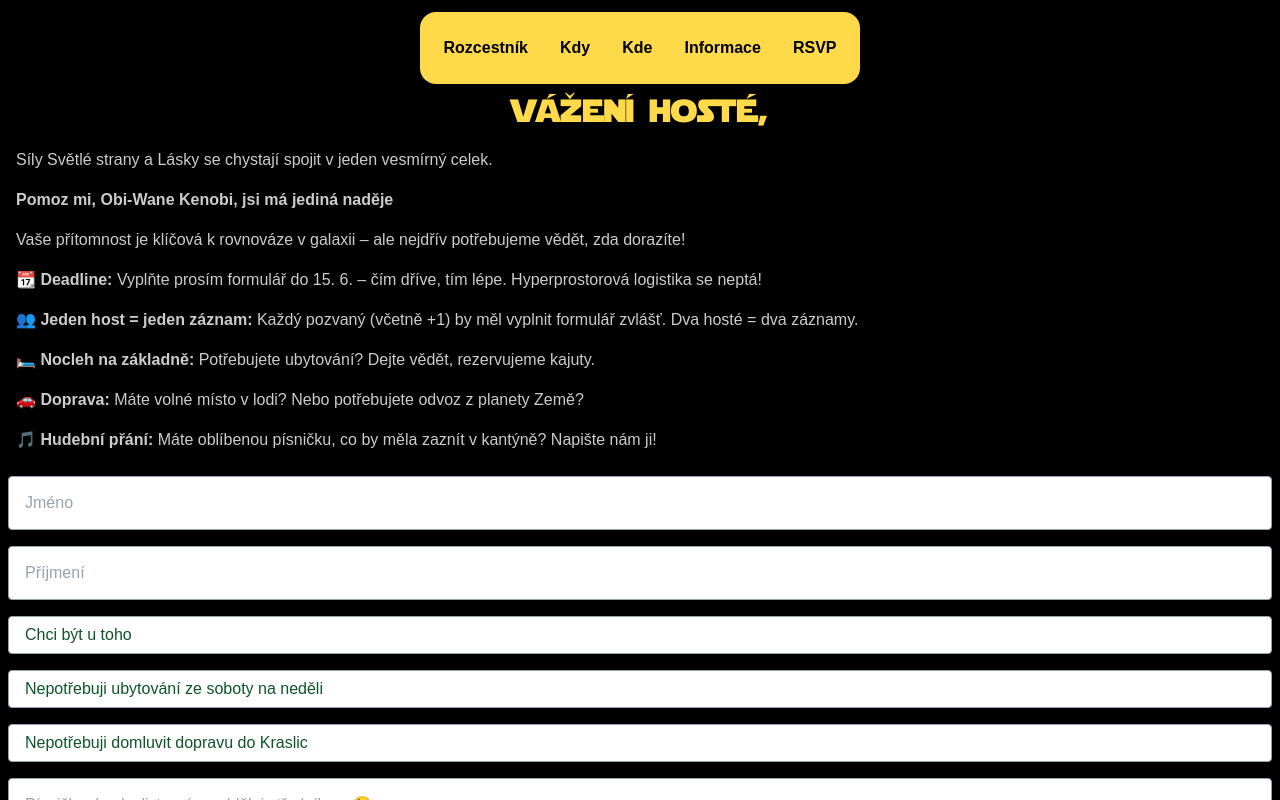
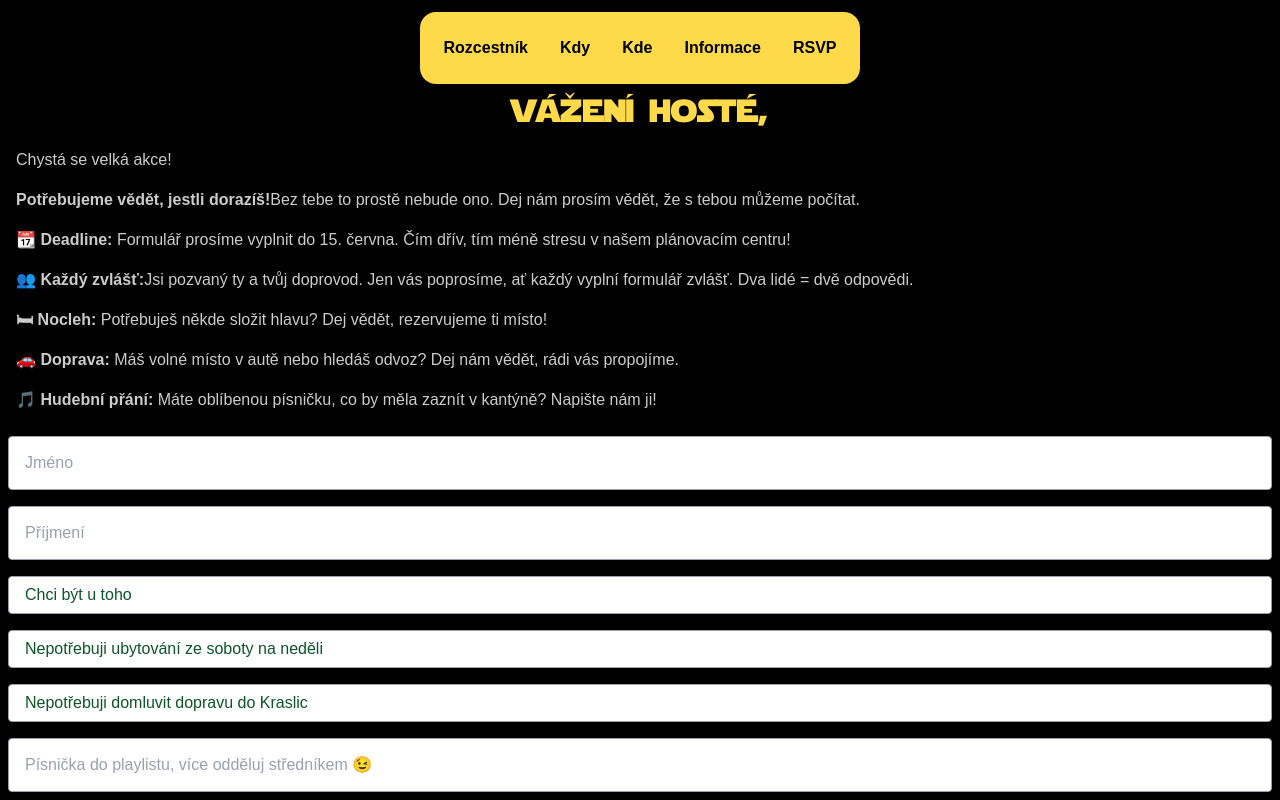
Before and after one commit to MCHCortana/lulytyna, a React (Vite) app: page /RSVP in a window 1280 px wide. Shown: the top 800 px of the page. Built offline with nearby package versions, Linux system fonts and the light colour scheme; a web font is replaced by a local one.

Commit message:
fixed select

```diff
--- a/src/components/RSVPForm/RSVPForm.jsx
+++ b/src/components/RSVPForm/RSVPForm.jsx
@@ -59,7 +59,7 @@ export const RSVPForm = ({setAnswers, isSubmitting}) => {
                                 {value: "yes", text: "Chci být u toho"},
                                 {value: "no", text: "Děkuji za pozvání, ale nedorazím"}
                             ]}
-                            value="yes"/>
+                            value={confirmAtd}/>
 
                 <SelectForm setSelect={setSleeping}
                             options={[
--- a/src/pages/RSVP/RSVP.jsx
+++ b/src/pages/RSVP/RSVP.jsx
@@ -1,7 +1,7 @@
 import {Header} from "../../components/Header/Header.jsx";
 import {RSVPForm} from "../../components/RSVPForm/RSVPForm.jsx";
 import "./rsvp.css"
-import {useEffect, useState} from "react";
+import {useState} from "react";
 import {FormSubmitted} from "../../components/FormSubmitted/FormSubmitted.jsx";
 
 export const RSVP = () => {
@@ -16,21 +16,23 @@ export const RSVP = () => {
             <section className="rsvp">
 
                 <h2>vážení hosté,</h2>
-                <p>Síly Světlé strany a Lásky se chystají spojit v jeden vesmírný celek.</p>
-                <p><strong>Pomoz mi, Obi-Wane Kenobi, jsi má jediná naděje</strong></p>
-                <p> Vaše přítomnost je klíčová k rovnováze v galaxii – ale nejdřív potřebujeme vědět, zda dorazíte!</p>
-                <p><strong>📆 Deadline:</strong> Vyplňte prosím formulář do 15. 6. – čím dříve, tím lépe. Hyperprostorová
-                    logistika se
-                    neptá!</p>
-                <p><strong>👥 Jeden host = jeden záznam:</strong> Každý pozvaný (včetně +1) by měl vyplnit formulář
-                    zvlášť. Dva hosté =
-                    dva záznamy.</p>
-                <p><strong>🛏️ Nocleh na základně:</strong> Potřebujete ubytování? Dejte vědět, rezervujeme kajuty.</p>
-                <p><strong>🚗 Doprava: </strong>Máte volné místo v lodi? Nebo potřebujete odvoz z planety Země?</p>
+                <p>Chystá se velká akce!</p>
+                <p><strong>Potřebujeme vědět, jestli dorazíš!</strong>
+                    Bez tebe to prostě nebude ono. Dej nám prosím vědět, že s tebou můžeme počítat.</p>
+                <p><strong>📆 Deadline:</strong> Formulář prosíme vyplnit do 15. června.
+                    Čím dřív, tím méně stresu v našem plánovacím centru!</p>
+                <p><strong>👥 Každý zvlášť:</strong>Jsi pozvaný ty a tvůj doprovod. Jen vás poprosíme, ať každý vyplní
+                    formulář zvlášť.
+                    Dva lidé = dvě odpovědi.
+                </p>
+                <p><strong>🛏 Nocleh:</strong> Potřebuješ někde složit hlavu? Dej vědět, rezervujeme ti místo!</p>
+                <p><strong>🚗 Doprava: </strong>Máš volné místo v autě nebo hledáš odvoz? Dej nám vědět, rádi vás
+                    propojíme.</p>
                 <p><strong>🎵 Hudební přání:</strong> Máte oblíbenou písničku, co by měla zaznít v kantýně? Napište nám
                     ji!</p>
 
-                {isSubmitting ? <RSVPForm setAnswers={setAnswers} isSubmitting={setIsSubmitting}/> : <FormSubmitted answers={answers}/>}
+                {isSubmitting ? <RSVPForm setAnswers={setAnswers} isSubmitting={setIsSubmitting}/> :
+                    <FormSubmitted answers={answers}/>}
 
 
             </section>
```
